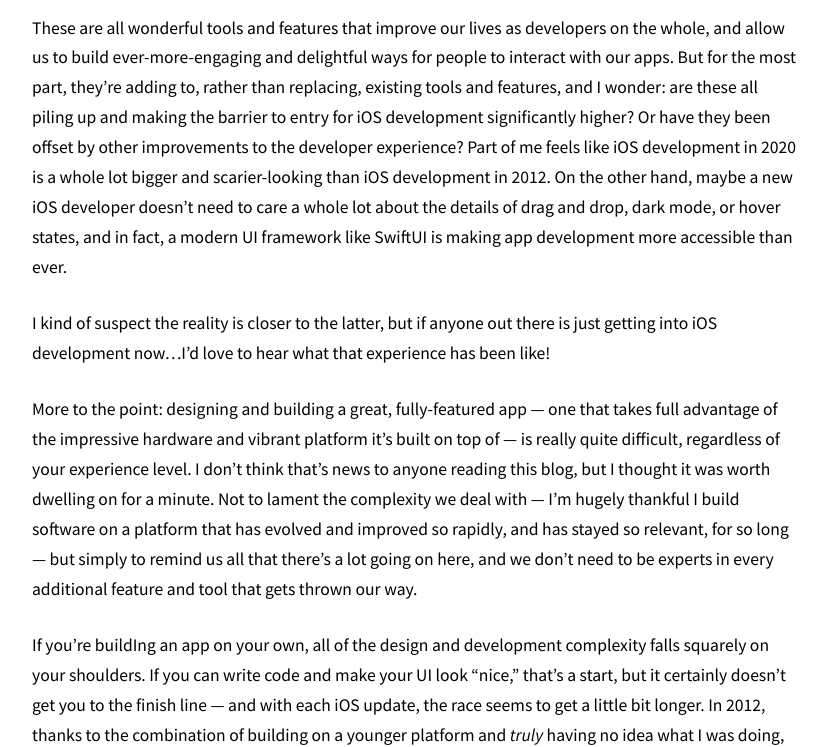
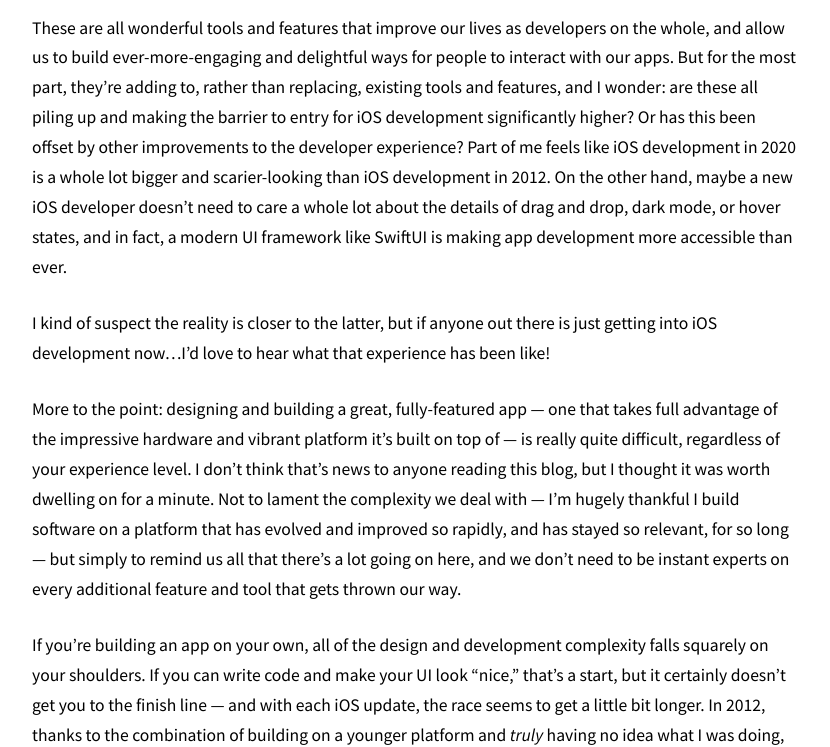
Before and after one commit to danielmgauthier/danielmgauthier.github.io, a Jekyll site: the page built from _posts/2020-03-29-indie7.md, in a window 1280 px wide and 1400 px high, scrolled down 1518 px. Shown: the part 243-990 px from the top of the window, without its empty margins (224-1054 px from the left). Built offline with Jekyll 4.4.1, drawn with Linux system fonts in a browser that asks for light colours; nearby versions of some CDN libraries; some of the changed text lies outside the part shown.

Commit message:
A few edits to indie 7.

```diff
--- a/_posts/2020-03-29-indie7.md
+++ b/_posts/2020-03-29-indie7.md
@@ -20,13 +20,13 @@ Which got me thinking: we sure are juggling a lot, huh?
 
 Things were pretty different when, on a whim, I decided I wanted to "be" an iOS developer in 2012. For starters, there was one iPhone size and one iPad size, and I don't *think* universal apps were a thing yet. There was no AutoLayout, no Storyboards, no Swift or SwiftUI. There were no app extensions, no Watch apps, no Siri intents and shortcuts, no 3D Touch. None of this "multiple scenes" business, no haptic feedback, no drag and drop, no dark mode, and of course, no trackpad and mouse support. I'm sure the list goes on and on — those are just a few things that spring to mind.
 
-These are all wonderful tools and features that improve our lives as developers on the whole, and allow us to build ever-more-engaging and delightful ways for people to interact with our apps. But for the most part, they're adding to, rather than replacing, existing tools and features, and I wonder: are these all piling up and making the barrier to entry for iOS development significantly higher? Or have they been offset by other improvements to the developer experience? Part of me feels like iOS development in 2020 is a whole lot bigger and scarier-looking than iOS development in 2012. On the other hand, maybe a new iOS developer doesn't need to care a whole lot about the details of drag and drop, dark mode, or hover states, and in fact, a modern UI framework like SwiftUI is making app development more accessible than ever.
+These are all wonderful tools and features that improve our lives as developers on the whole, and allow us to build ever-more-engaging and delightful ways for people to interact with our apps. But for the most part, they're adding to, rather than replacing, existing tools and features, and I wonder: are these all piling up and making the barrier to entry for iOS development significantly higher? Or has this been offset by other improvements to the developer experience? Part of me feels like iOS development in 2020 is a whole lot bigger and scarier-looking than iOS development in 2012. On the other hand, maybe a new iOS developer doesn't need to care a whole lot about the details of drag and drop, dark mode, or hover states, and in fact, a modern UI framework like SwiftUI is making app development more accessible than ever.
 
 I kind of suspect the reality is closer to the latter, but if anyone out there is just getting into iOS development now...I'd love to hear what that experience has been like!
 
-More to the point: designing and building a great, fully-featured app — one that takes full advantage of the impressive hardware and vibrant platform it's built on top of — is really quite difficult, regardless of your experience level. I don't think that's news to anyone reading this blog, but I thought it was worth dwelling on for a minute. Not to lament the complexity we deal with — I'm hugely thankful I build software on a platform that has evolved and improved so rapidly, and has stayed so relevant, for so long — but simply to remind us all that there’s a lot going on here, and we don’t need to be experts in every additional feature and tool that gets thrown our way.
+More to the point: designing and building a great, fully-featured app — one that takes full advantage of the impressive hardware and vibrant platform it's built on top of — is really quite difficult, regardless of your experience level. I don't think that's news to anyone reading this blog, but I thought it was worth dwelling on for a minute. Not to lament the complexity we deal with — I'm hugely thankful I build software on a platform that has evolved and improved so rapidly, and has stayed so relevant, for so long — but simply to remind us all that there’s a lot going on here, and we don’t need to be instant experts on every additional feature and tool that gets thrown our way.
 
-If you're buildIng an app on your own, all of the design and development complexity falls squarely on your shoulders. If you can write code and make your UI look "nice," that's a start, but it certainly doesn't get you to the finish line — and with each iOS update, the race seems to get a little bit longer. In 2012, thanks to the combination of building on a younger platform and *truly* having no idea what I was doing, most of what I was thinking about was plopping views into Interface Builder, moving things around to make them look good, and hooking IBActions up to my app logic. Today, even an app that seems straightforward on its surface likely has me thinking about:
+If you're building an app on your own, all of the design and development complexity falls squarely on your shoulders. If you can write code and make your UI look "nice," that's a start, but it certainly doesn't get you to the finish line — and with each iOS update, the race seems to get a little bit longer. In 2012, thanks to the combination of building on a younger platform and *truly* having no idea what I was doing, most of what I was thinking about was plopping views into Interface Builder, moving things around to make them look good, and hooking IBActions up to my app logic. Today, even an app that seems straightforward on its surface likely has me thinking about:
 
 - Designing layouts that nicely adapt to a wide array of screen sizes
 - Making sure my universal app is built according to best practices on both iPhone and iPad
```
Also changed, not shown: other parts of _posts/2020-03-29-indie7.md (+2 -2 lines).
